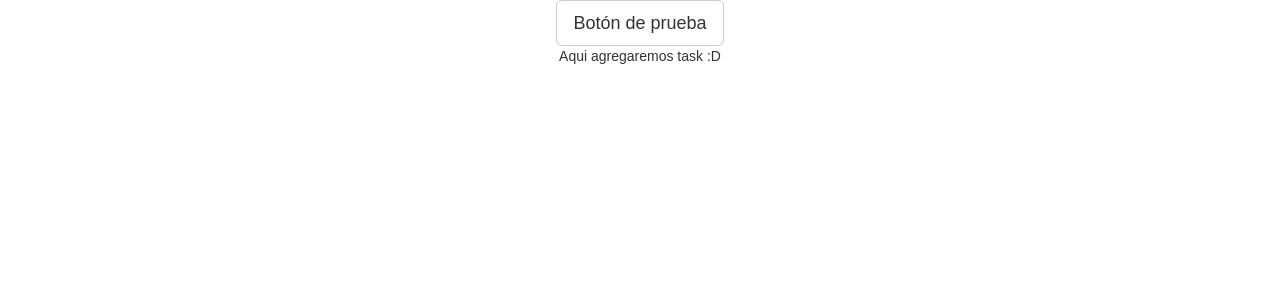
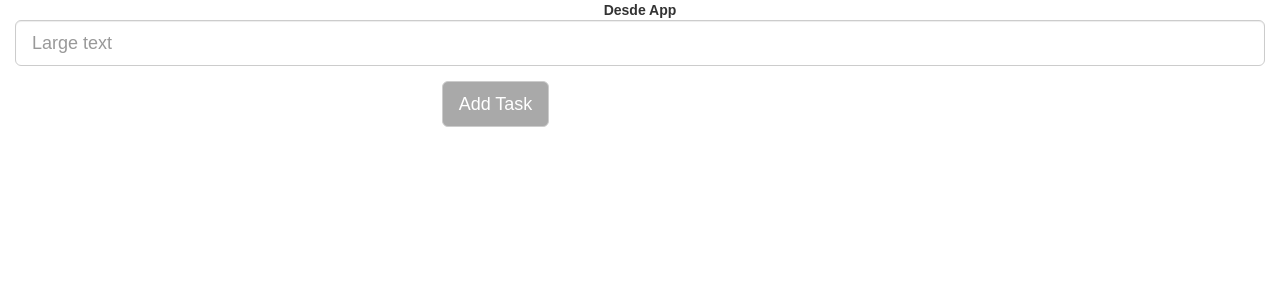
Before and after one commit to MielDeLaCosta/bee, a React (Create React App) app in the folder my-app/: page / in a window 1280 px wide. Shown: the top 300 px of the page. Built offline with nearby package versions, Linux system fonts and the light colour scheme.

Commit message:
agregando componente addTask y test con reactRouter para manejo de vistas

```diff
--- a/my-app/package.json
+++ b/my-app/package.json
@@ -6,6 +6,7 @@
     "react": "^16.1.1",
     "react-bootstrap": "^0.31.5",
     "react-dom": "^16.1.1",
+    "react-router": "^3.2.0",
     "react-scripts": "1.0.17"
   },
   "scripts": {
--- a/my-app/src/App.js
+++ /dev/null
@@ -1,35 +0,0 @@
-import React, { Component } from 'react';
-import logo from './logo.svg';
-import './App.css';
-// importamos que vamos a utilizar de bootstrap
-import { Button } from 'react-bootstrap'
-
-class ButtonExample extends Component {
-  render() {
-    return (
-      <Button bsSize="large">Botón de prueba</Button>
-    )
-  }
-}
-
-class AddTask extends Component {
-  render() {
-    return (
-      <div>Aqui agregaremos task :D</div>
-    );
-  }
-}
-
-
-class App extends Component {
-  render() {
-    return (
-      <div className="App">
-        <ButtonExample />
-        <AddTask />
-      </div>
-    );
-  }
-}
-
-export default App;
--- /dev/null
+++ b/my-app/src/components/AddTask.js
@@ -0,0 +1,64 @@
+import React, { Component } from 'react';
+import { Button, FormControl, FormGroup, ButtonToolbar, Col } from 'react-bootstrap'
+
+class AddTask extends Component {
+
+    state = {
+        task: [],
+        inputValue: ''
+    }
+
+    handleSubmit = (event) => {
+        // Detiene el envio del contenido del form
+        event.preventDefault();
+        let task = this.state.task;
+        task.push(this.state.inputValue)
+        this.setState({ task: task })
+    }
+
+    handleInputTaskChange = (event) => {
+        console.log(event)
+        this.setState({ inputValue: event.target.value })
+        // detecta el input al recibir un cambio
+        console.log('lala', event.target.value)
+    }
+
+    render() {
+        const styleBtn = {
+            backgroundColor: 'darkgrey',
+            color: 'white'
+        }
+
+        const styleUlLi = {
+            marginTop: 50
+        }
+
+        return (
+            <div>
+                <form onSubmit={this.handleSubmit}>
+                    <Col xs={12}>
+                        <FormGroup bsSize="large">
+                            <FormControl type="text" onChange={this.handleInputTaskChange} placeholder="Large text" />
+                        </FormGroup>
+                    </Col>
+                    <Col xsPush={4} xs={4}>
+                        <ButtonToolbar>
+                            <Button type="submit" bsSize="large" style={styleBtn}>Add Task</Button>
+                        </ButtonToolbar>
+                    </Col>
+
+
+                    <Col xs={12} style={styleUlLi}>
+                        <ul>
+                            {this.state.task.map((element, idx) => {
+                                return <li key={idx}>{element}</li>
+                            })}
+                        </ul>
+                    </Col>
+                </form>
+            </div>
+        );
+    }
+}
+
+export default AddTask
--- /dev/null
+++ b/my-app/src/components/App.js
@@ -0,0 +1,15 @@
+import React, { Component } from 'react';
+import './App.css';
+
+class App extends Component {
+  render() {
+    return (
+      <div className="App">
+        <strong>Desde App</strong>
+        {this.props.children}
+      </div>
+    );
+  }
+}
+
+export default App;
--- /dev/null
+++ b/my-app/src/components/Test.js
@@ -0,0 +1,14 @@
+import React, { Component } from 'react';
+
+class Test extends Component {
+
+    render() {
+        return (
+            <div>
+               lala
+            </div>
+        );
+    }
+}
+
+export default Test
--- /dev/null
+++ b/my-app/src/routes.js
@@ -0,0 +1,13 @@
+import React from 'react';
+import { Route, IndexRoute } from 'react-router';
+import App from './components/App';
+import AddTask from './components/AddTask';
+import Test from './components/Test'
+
+export default (
+    <Route path="/" component={App}>
+        <IndexRoute component={AddTask} />
+        <Route path="/add-task" component={AddTask} />
+        <Route path="/test" component={Test} />
+    </Route>
+)
```
Also changed, not shown: my-app/src/index.js (+6 -2 lines), my-app/src/components/App.css (renamed from my-app/src/App.css), 2 other files (tests, documents, lock files or other folders).
